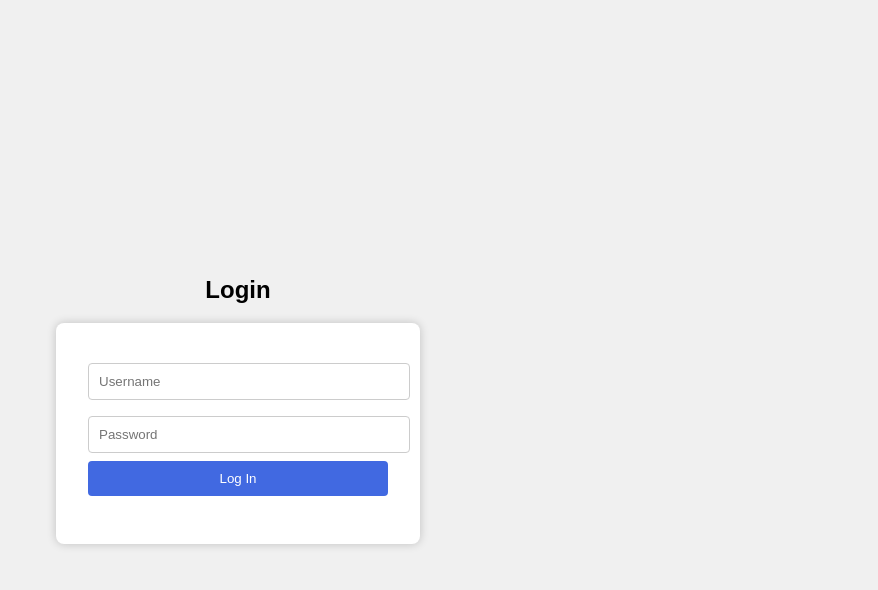
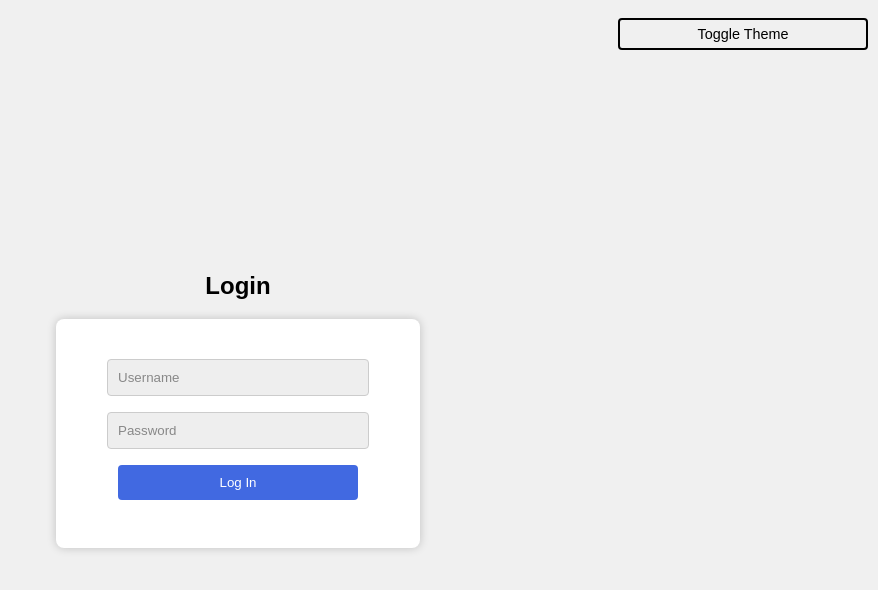
Before and after one commit to innovation-software-technologies/innovation-os-login, a plain HTML site: page index.html in a window 1280 px wide. Shown: the whole page, without its empty margins (402-1280 px from the left). Drawn offline with Linux system fonts and the light colour scheme.

Commit message:
Update index.html

```diff
--- a/index.html
+++ b/index.html
@@ -3,54 +3,108 @@
 <head>
   <meta charset="UTF-8" />
   <meta name="viewport" content="width=device-width, initial-scale=1.0"/>
-  <title>Login Page</title>
+  <title>Innovation OS</title>
   <style>
-    body, html {
+    :root {
+      --bg-color: #f0f0f0;
+      --box-bg: #ffffff;
+      --text-color: #000000;
+      --input-bg: #eee;
+      --input-border: #ccc;
+      --button-bg: royalblue;
+      --button-text: #ffffff;
+    }
+
+    [data-theme="dark"] {
+      --bg-color: #0f0f0f;
+      --box-bg: #000000;
+      --text-color: #f0f0f0;
+      --input-bg: #111111;
+      --input-border: #333333;
+      --button-bg: #eb8b8b;
+      --button-text: #000000;
+    }
+
+    html, body {
       margin: 0;
       padding: 0;
       height: 100%;
       font-family: sans-serif;
+      background: var(--bg-color);
+      color: var(--text-color);
+      transition: background 0.3s, color 0.3s;
     }
+
     .login-box {
       display: flex;
       flex-direction: column;
       justify-content: center;
       align-items: center;
       height: 100vh;
-      background: #f0f0f0;
     }
+
     form {
-      background: white;
+      background: var(--box-bg);
       padding: 2rem;
       box-shadow: 0 0 10px rgba(0,0,0,0.2);
       border-radius: 8px;
       width: 300px;
+      display: flex;
+      flex-direction: column;
+      align-items: center;
+      transition: background 0.3s;
     }
+
     input {
-      width: 100%;
+      width: 80%;
+      max-width: 250px;
       padding: 10px;
       margin: 0.5rem 0;
-      border: 1px solid #ccc;
+      border: 1px solid var(--input-border);
       border-radius: 4px;
+      background: var(--input-bg);
+      color: var(--text-color);
     }
+
+    input::placeholder {
+      color: #888;
+    }
+
     input[readonly] {
-      background-color: #eee;
       cursor: not-allowed;
     }
+
     button {
-      width: 100%;
+      width: 80%;
+      max-width: 250px;
       padding: 10px;
-      background-color: royalblue;
+      margin-top: 0.5rem;
+      background-color: var(--button-bg);
+      color: var(--button-text);
       border: none;
-      color: white;
       border-radius: 4px;
       cursor: pointer;
     }
+
     .message {
       margin-top: 1rem;
       font-weight: bold;
       text-align: center;
     }
+
+    .toggle-theme {
+      position: absolute;
+      top: 10px;
+      right: 10px;
+      padding: 6px 12px;
+      background: none;
+      border: 2px solid var(--text-color);
+      border-radius: 4px;
+      color: var(--text-color);
+      cursor: pointer;
+      font-size: 0.9rem;
+    }
+
     iframe.fullscreen {
       position: fixed;
       top: 0; left: 0;
@@ -62,6 +116,7 @@
   </style>
 </head>
 <body>
+  <button class="toggle-theme" id="theme-toggle">Toggle Theme</button>
   <div class="login-box" id="login-container">
     <h2>Login</h2>
     <form id="login-form">
@@ -73,6 +128,24 @@
   </div>
 
   <script>
+    const root = document.documentElement;
+    const toggle = document.getElementById('theme-toggle');
+    const theme = localStorage.getItem('theme');
+
+    if (theme === 'dark') {
+      root.setAttribute('data-theme', 'dark');
+    }
+
+    toggle.onclick = () => {
+      if (root.getAttribute('data-theme') === 'dark') {
+        root.removeAttribute('data-theme');
+        localStorage.setItem('theme', 'light');
+      } else {
+        root.setAttribute('data-theme', 'dark');
+        localStorage.setItem('theme', 'dark');
+      }
+    };
+
     window.onload = () => {
       const form = document.getElementById('login-form');
       const usernameInput = form.querySelector('input[name="username"]');
@@ -99,12 +172,9 @@
           message.className = 'message success';
         } else {
           if (password === savedPassword) {
-
-
             document.getElementById('login-container').style.display = 'none';
-
             const iframe = document.createElement('iframe');
-            iframe.src = 'https://innovation-software-technologies.github.io/innovation-os-hidden/'; // replace with current URL
+            iframe.src = 'https://innovation-software-technologies.github.io/innovation-os-hidden/';
             iframe.className = 'fullscreen';
             document.body.appendChild(iframe);
           } else {
```
